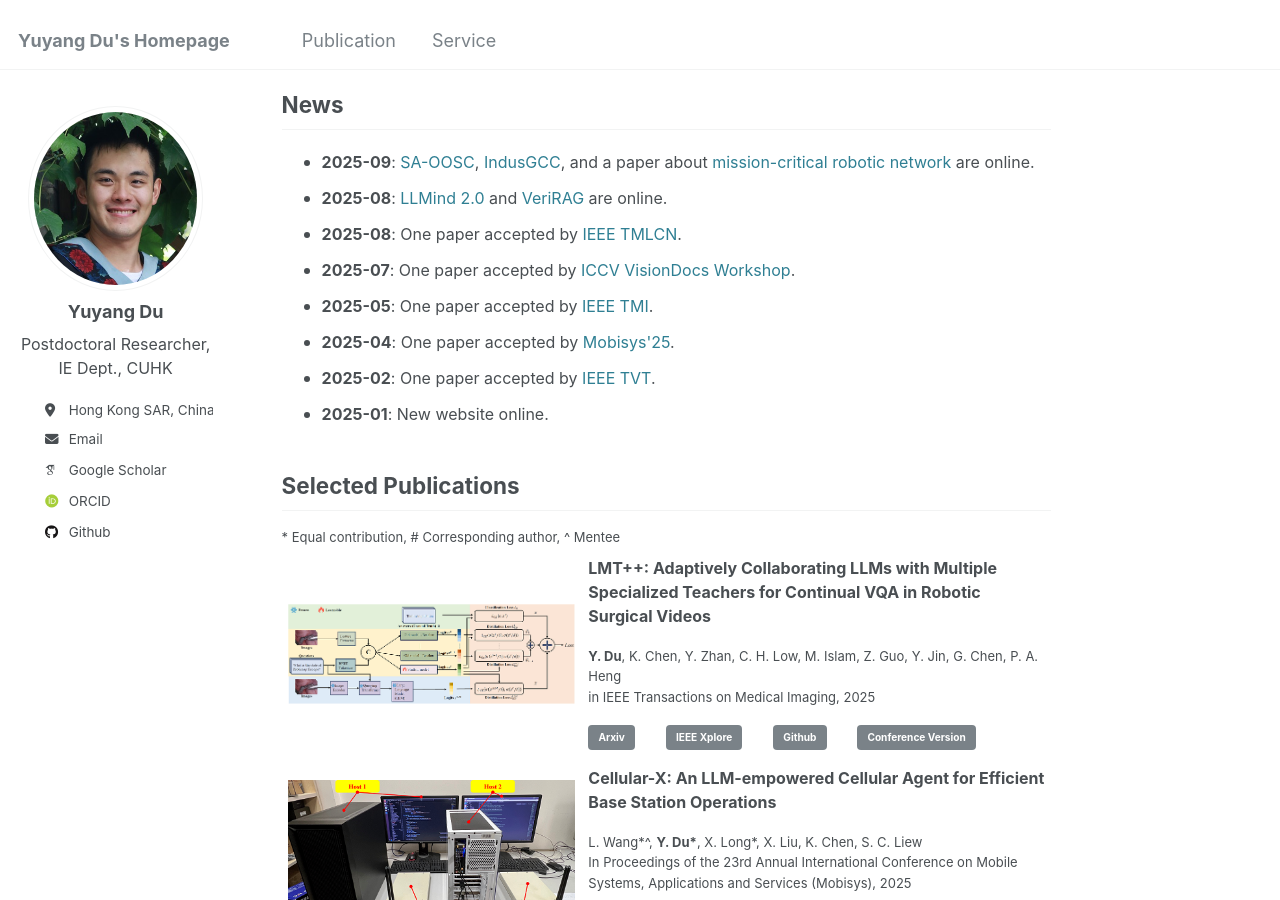
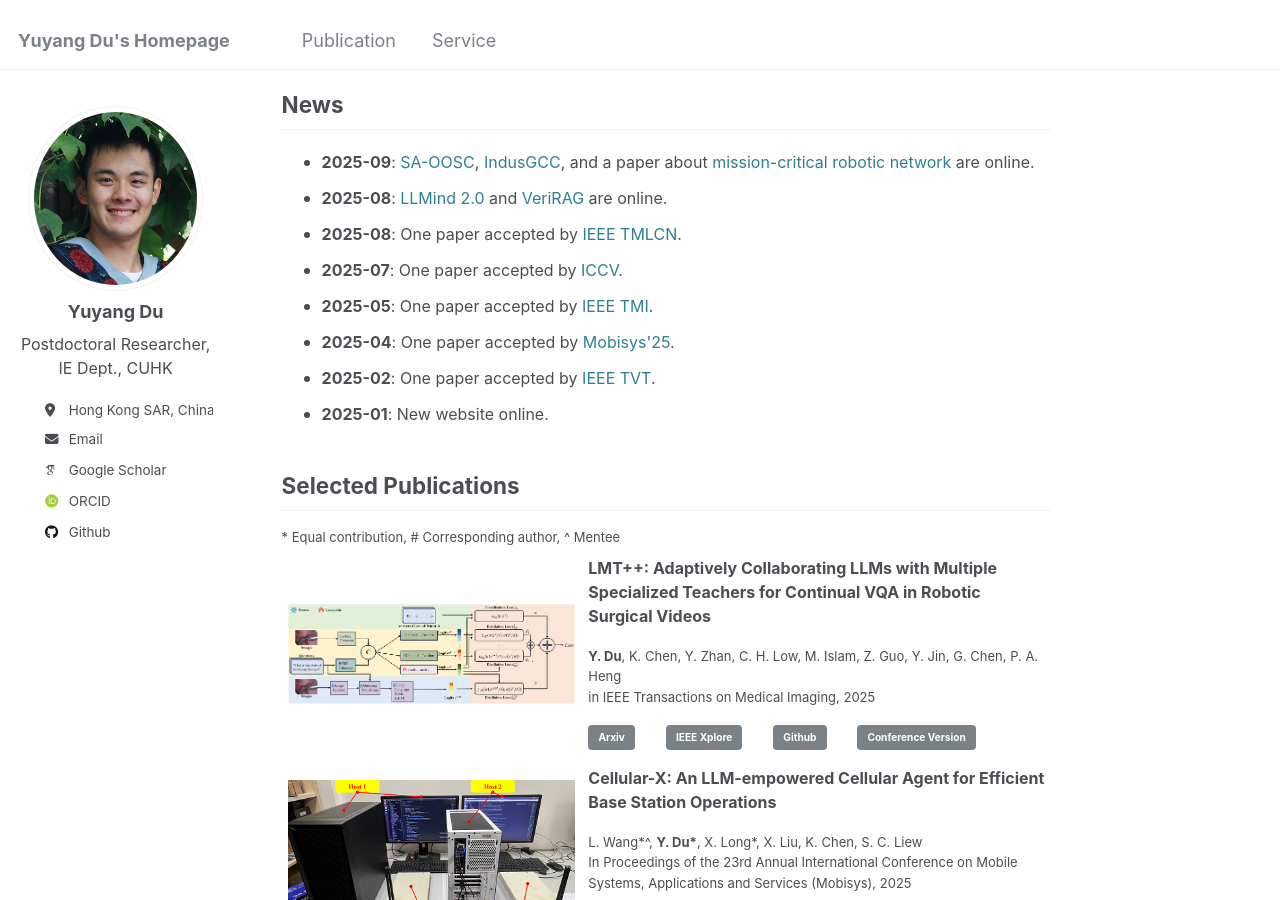
Before and after one commit to yuyangdu01/yuyangdu01.github.io, a Jekyll site: the page built from _pages/about.md, in a window 1280 px wide and 900 px high, scrolled down 342 px. Built offline with Jekyll 4.4.1, drawn with Linux system fonts in a browser that asks for light colours; some web fonts are replaced.

Commit message:
Update about.md

```diff
--- a/_pages/about.md
+++ b/_pages/about.md
@@ -22,7 +22,7 @@ News <font size=3></font>
 * <font size=3><b>2025-09</b>: <a href="https://arxiv.org/abs/2509.07436"> SA-OOSC</a>, <a href="https://arxiv.org/abs/2509.01199"> IndusGCC</a>, and a paper about <a href="https://arxiv.org/abs/2509.06119"> mission-critical robotic network</a> are online.</font>
 * <font size=3><b>2025-08</b>: <a href="https://arxiv.org/abs/2508.13920"> LLMind 2.0</a> and <a href="https://arxiv.org/abs/2507.15664"> VeriRAG</a> are online.</font>
 * <font size=3><b>2025-08</b>: One paper accepted by <a href="https://ieeexplore.ieee.org/document/11113346/"> IEEE TMLCN</a>.</font>
-* <font size=3><b>2025-07</b>: One paper accepted by <a href="https://openreview.net/forum?id=H57HtksYpC">ICCV VisionDocs Workshop</a>.</font>
+* <font size=3><b>2025-07</b>: One paper accepted by <a href="https://openreview.net/forum?id=H57HtksYpC">ICCV</a>.</font>
 * <font size=3><b>2025-05</b>: One paper accepted by <a href="https://ieeexplore.ieee.org/document/11045720">IEEE TMI</a>.</font>
 * <font size=3><b>2025-04</b>: One paper accepted by <a href="https://arxiv.org/abs/2504.13190">Mobisys'25</a>.</font>
 * <font size=3><b>2025-02</b>: One paper accepted by <a href="https://ieeexplore.ieee.org/document/10902223">IEEE TVT</a>.</font>
```
